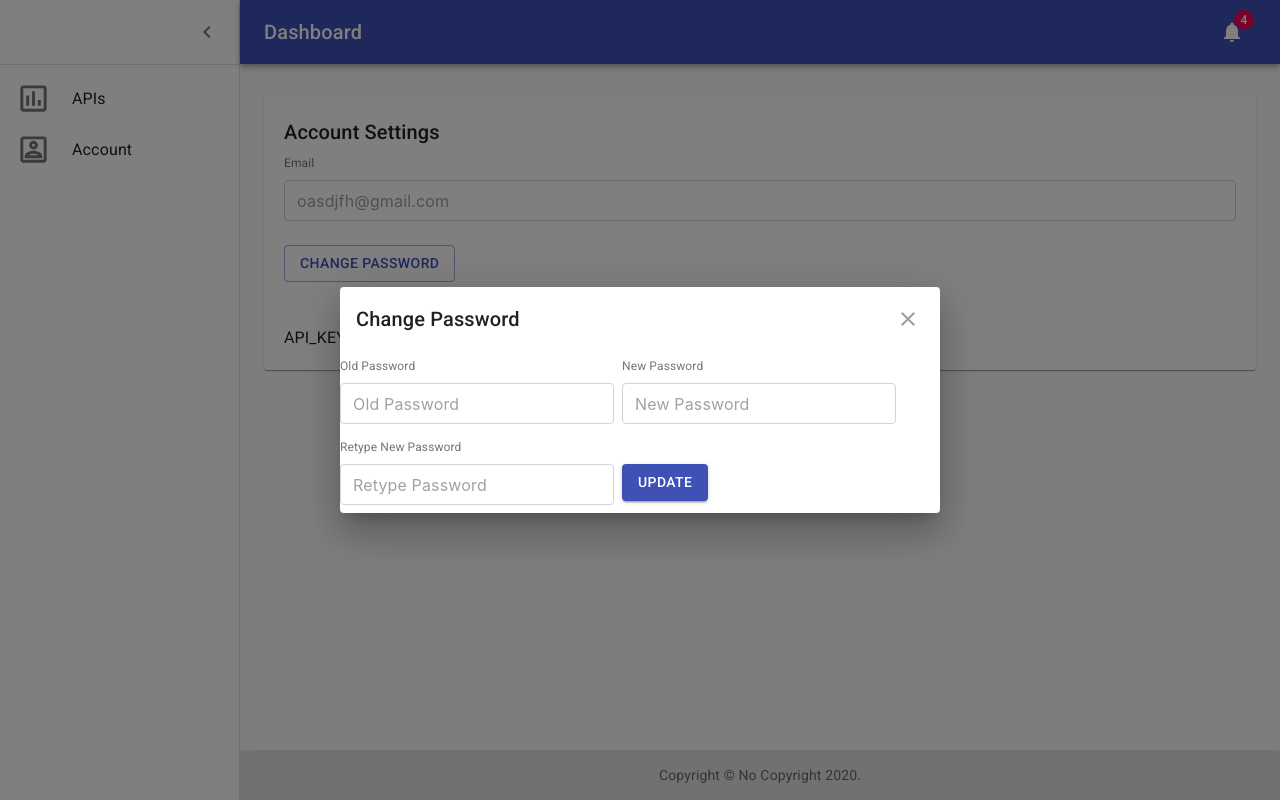
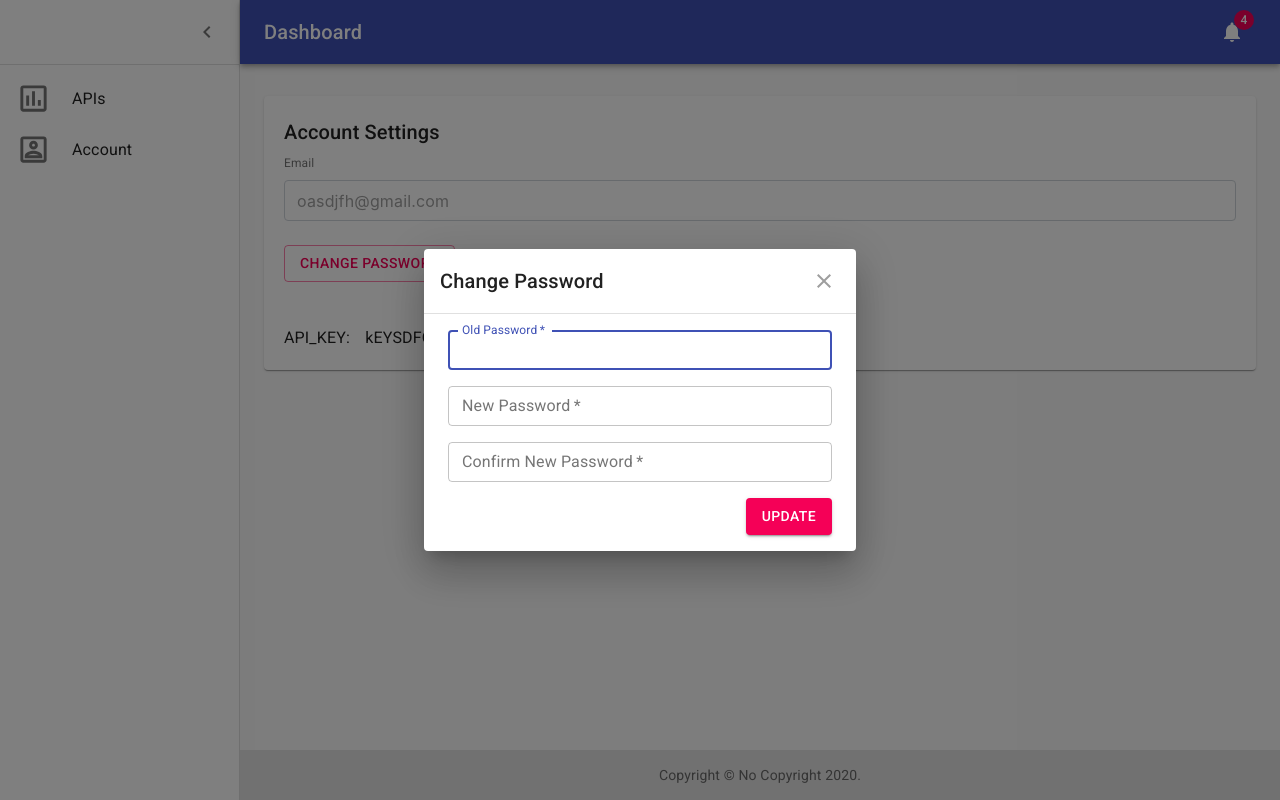
Before and after one commit to yaololo/set-up-project, a React app in the folder client/: page /main/account in a window 1280 px wide. Both pictures are taken after a click on the button "CHANGE PASSWORD". Built offline with nearby package versions, Linux system fonts and the light colour scheme.

Commit message:
Complete change password component

```diff
--- a/client/src/components/account/change-password.tsx
+++ b/client/src/components/account/change-password.tsx
@@ -1,22 +1,26 @@
 import React, { useState } from "react";
 import {
-  FormControl,
-  InputLabel,
+  Paper,
   makeStyles,
   Button,
-  Dialog
+  Dialog,
+  TextField,
+  Divider
 } from "@material-ui/core";
-import { NormalInput } from "components/public/customized-input";
 import { lightBlue } from "@material-ui/core/colors";
 import ModalTitle from "components/public/customized-modal-title";
 
 const useStyles = makeStyles(theme => ({
-  formControl: {
-    margin: theme.spacing(1, 1, 1, 0)
+  button: {
+    margin: theme.spacing(2, 1),
+    textAlign: "right"
   },
-  button: {
-    marginTop: theme.spacing(3),
-    color: "white"
+  paper: {
+    margin: theme.spacing(2),
+    minWidth: 400
+  },
+  formInput: {
+    margin: theme.spacing(2, 1)
   }
 }));
 
@@ -40,7 +44,12 @@ const ChangePassword = () => {
   const onSubmit = (e: React.FormEvent<HTMLFormElement>) => {
     e.preventDefault();
 
-    // Handle Submit form
+    if (!validateRetypedPassword()) {
+      setError(true);
+    } else {
+      setError(false);
+      // handle submit
+    }
   };
 
   const handleOnChange = (fieldName: keyof IForm) => (
@@ -49,71 +58,76 @@ const ChangePassword = () => {
     setFormValues({ ...formValues, [fieldName]: event.target.value });
   };
 
+  const validateRetypedPassword = (): boolean => {
+    const { newPassword, retypePassword } = formValues;
+    return newPassword === retypePassword;
+  };
+
+  const handleClose = () => {
+    setIsVisible(false);
+    setError(false);
+  };
+
   return (
     <>
       <Button
         variant="outlined"
-        color="primary"
+        color="secondary"
         onClick={() => setIsVisible(true)}
       >
         Change Password
       </Button>
       <Dialog
-        onClose={() => setIsVisible(false)}
+        onClose={() => handleClose()}
         aria-labelledby="customized-dialog-title"
         open={isVisible}
       >
-        <ModalTitle
-          id="customized-dialog-title"
-          onClose={() => setIsVisible(false)}
-        >
-          Change Password
-        </ModalTitle>
-
+        <ModalTitle onClose={() => handleClose()}>Change Password</ModalTitle>
+        <Divider />
         <form onSubmit={onSubmit}>
-          <FormControl className={passwordStyle.formControl}>
-            <InputLabel shrink htmlFor="old-password">
-              Old Password
-            </InputLabel>
-            <NormalInput
-              id="old-password"
-              placeholder="Old Password"
+          <Paper elevation={0} className={passwordStyle.paper}>
+            <div className={passwordStyle.formInput}>
+              <TextField
+                label="Old Password"
+                autoFocus
+                variant="outlined"
                 required
+                fullWidth
+                size="small"
                 onChange={handleOnChange("oldPassword")}
               />
-          </FormControl>
-          <FormControl className={passwordStyle.formControl}>
-            <InputLabel shrink htmlFor="new-password">
-              New Password
-            </InputLabel>
-            <NormalInput
-              id="new-password"
-              placeholder="New Password"
+            </div>
+            <div className={passwordStyle.formInput}>
+              <TextField
+                label="New Password"
+                variant="outlined"
                 required
+                fullWidth
+                size="small"
+                type="password"
+                error={error}
                 onChange={handleOnChange("newPassword")}
               />
-          </FormControl>
-          <FormControl className={passwordStyle.formControl}>
-            <InputLabel shrink htmlFor="retype-password">
-              Retype New Password
-            </InputLabel>
-            <NormalInput
-              id="retype-password"
-              placeholder="Retype Password"
+            </div>
+            <div className={passwordStyle.formInput}>
+              <TextField
+                label="Confirm New Password"
+                variant="outlined"
                 required
+                fullWidth
+                error={error}
+                size="small"
+                type="password"
+                helperText={error ? "New password does not match" : ""}
                 onChange={handleOnChange("retypePassword")}
               />
-          </FormControl>
-          <FormControl className={passwordStyle.formControl}>
-            <Button
-              variant="contained"
-              color="primary"
-              className={passwordStyle.button}
-              type={"submit"}
-            >
+            </div>
+            <div className={passwordStyle.button}>
+              <Button variant="contained" color="secondary" type="submit">
                 Update
               </Button>
-          </FormControl>
+            </div>
+          </Paper>
         </form>
       </Dialog>
     </>
```
Lines whose indentation alone changed are shown as unchanged.
